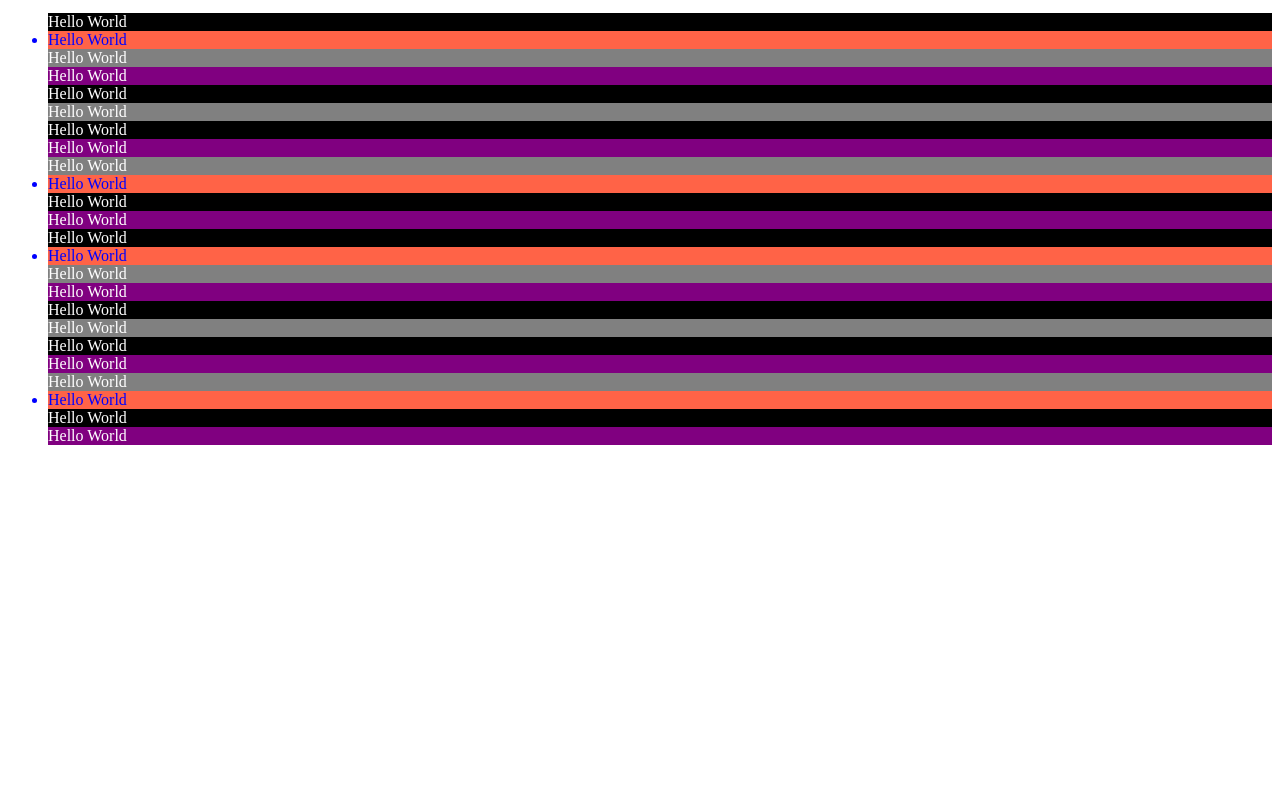
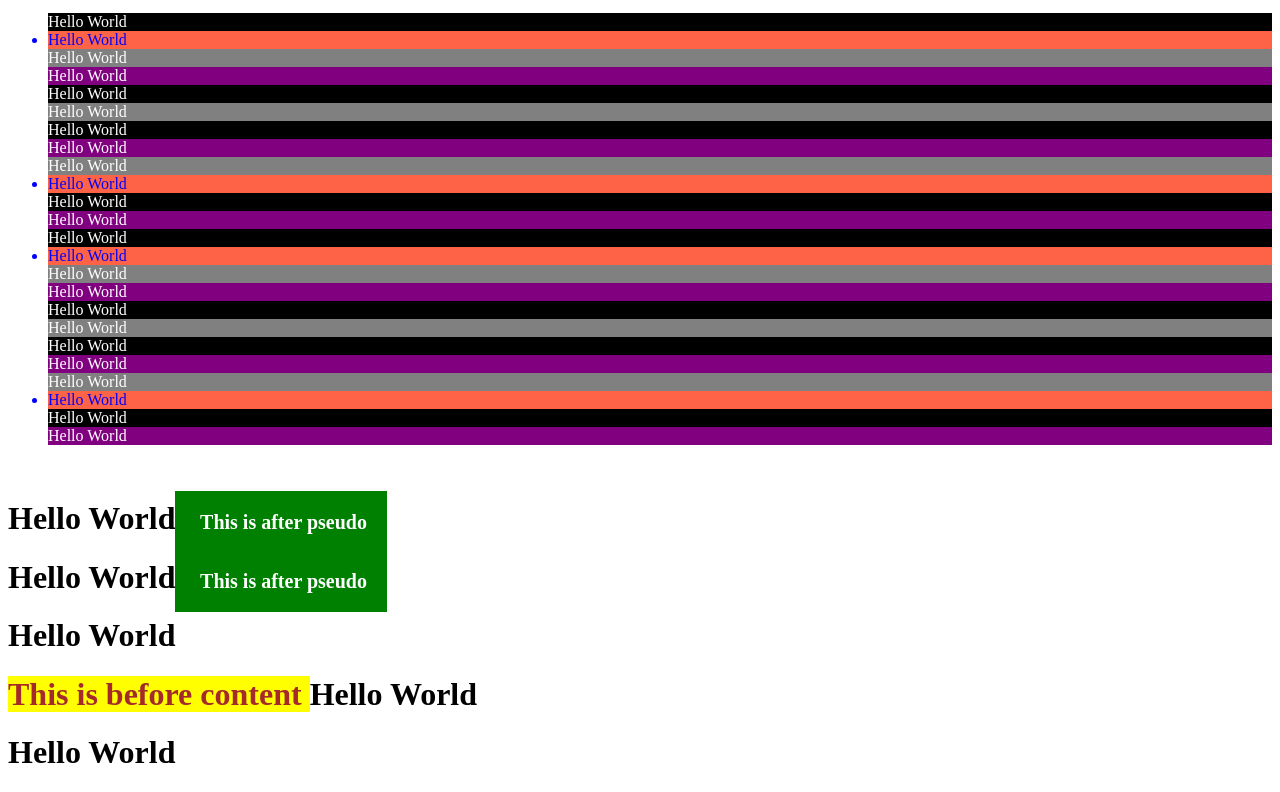
Before and after one commit to mnalambd09/nth-child, a plain HTML site: page index.html in a window 1280 px wide. Shown: the part 275-1067 px from the top of the page. Before the commit the page ends 800 px from the top, so only its background shows below. Drawn offline with Linux system fonts and the light colour scheme.

Commit message:
second commit

```diff
--- a/index.html
+++ b/index.html
@@ -51,6 +51,18 @@
             color:white;
             background-color:purple;
         }
+        .special::after{
+            content: ' This is after pseudo';
+            background-color: green;
+            color: white;
+            font-size: 20px;
+            padding: 20px;
+        }
+        .special-before::before{
+            content: 'This is before content ';
+            background-color: yellow;
+            color: brown;
+        }
     </style>
 </head>
 <body>
@@ -88,6 +100,12 @@
         <li>Hello World</li>
         <li>Hello World</li>
         <li>Hello World</li>
-    </ul>
+    </ul> <br>
+    <h1 class="special">Hello World</h1>
+    <h1 class="special">Hello World</h1>
+    <h1>Hello World</h1>
+    <h1 class="special-before">Hello World</h1>
+    <h1>Hello World</h1>
+
 </body>
 </html>
```
